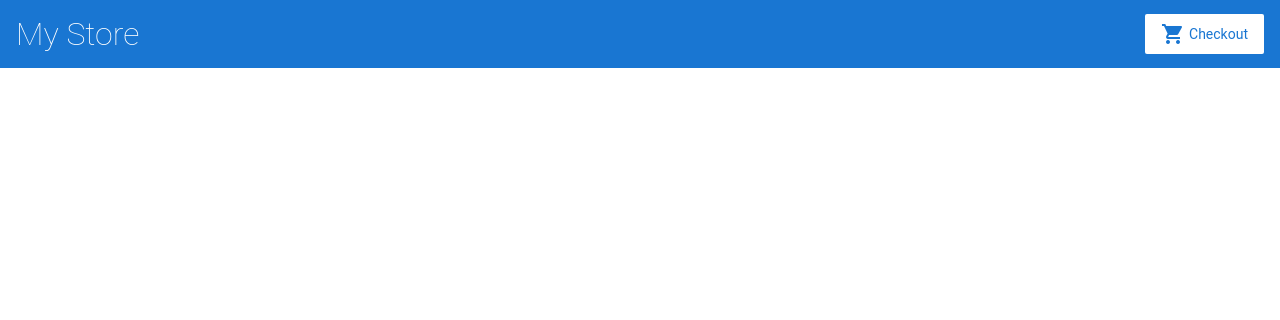
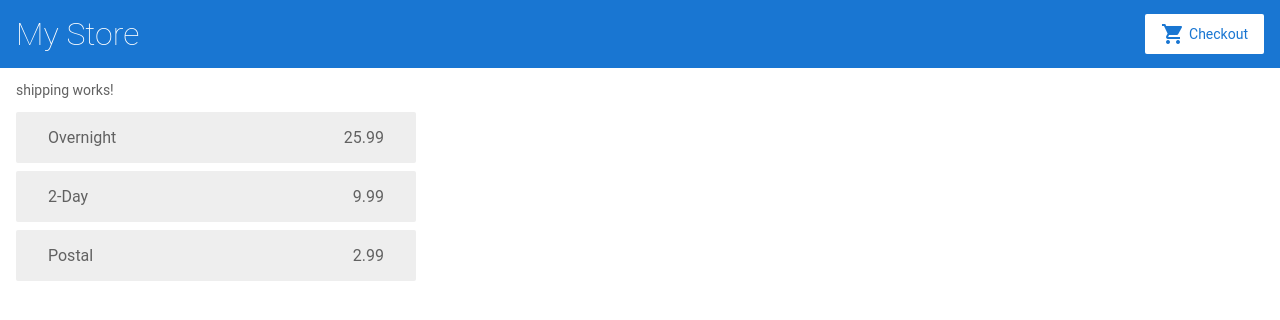
Before and after one commit to WuYouyan/angular-getting-started, an Angular app: page /shipping in a window 1280 px wide. Before the commit this address led to /. Shown: the top 320 px of the page. Built offline with nearby package versions, Linux system fonts and the light colour scheme.

Commit message:
define the shipping page

```diff
--- a/src/app/cart/cart.component.html
+++ b/src/app/cart/cart.component.html
@@ -1,4 +1,9 @@
 <p> cart works! </p>
+
+<p>
+  <a routerLink="/shipping">Shipping Prices</a>
+</p>
+
 <div *ngFor = "let item of items" class = "cart-item" >
   <span>{{item.name}}</span>
   <span>{{item.price | currency}}</span>
--- /dev/null
+++ b/src/app/shipping/shipping.component.html
@@ -0,0 +1,6 @@
+<p>shipping works!</p>
+
+<div class="shipping-item" *ngFor="let shipping of shippingCosts | async">
+  <span>{{shipping.type}}</span>
+  <span>{{shipping.price}}</span>
+</div>
--- /dev/null
+++ b/src/app/shipping/shipping.component.ts
@@ -0,0 +1,26 @@
+import { Component, OnInit } from '@angular/core';
+
+
+import { CartService } from '../cart.service';
+
+@Component({
+  selector: 'app-shipping',
+  templateUrl: './shipping.component.html',
+  styleUrls: ['./shipping.component.css']
+})
+export class ShippingComponent implements OnInit {
+
+  shippingCosts;
+
+  constructor(
+    private cartService : CartService
+  ) {
+    this.shippingCosts = cartService.getShippingPrices();
+   }
+
+  ngOnInit() {
+  }
+
+
+
+}
```
Also changed, not shown: src/app/app.module.ts (+6 -1 lines), src/app/shipping/shipping.component.css (added).
